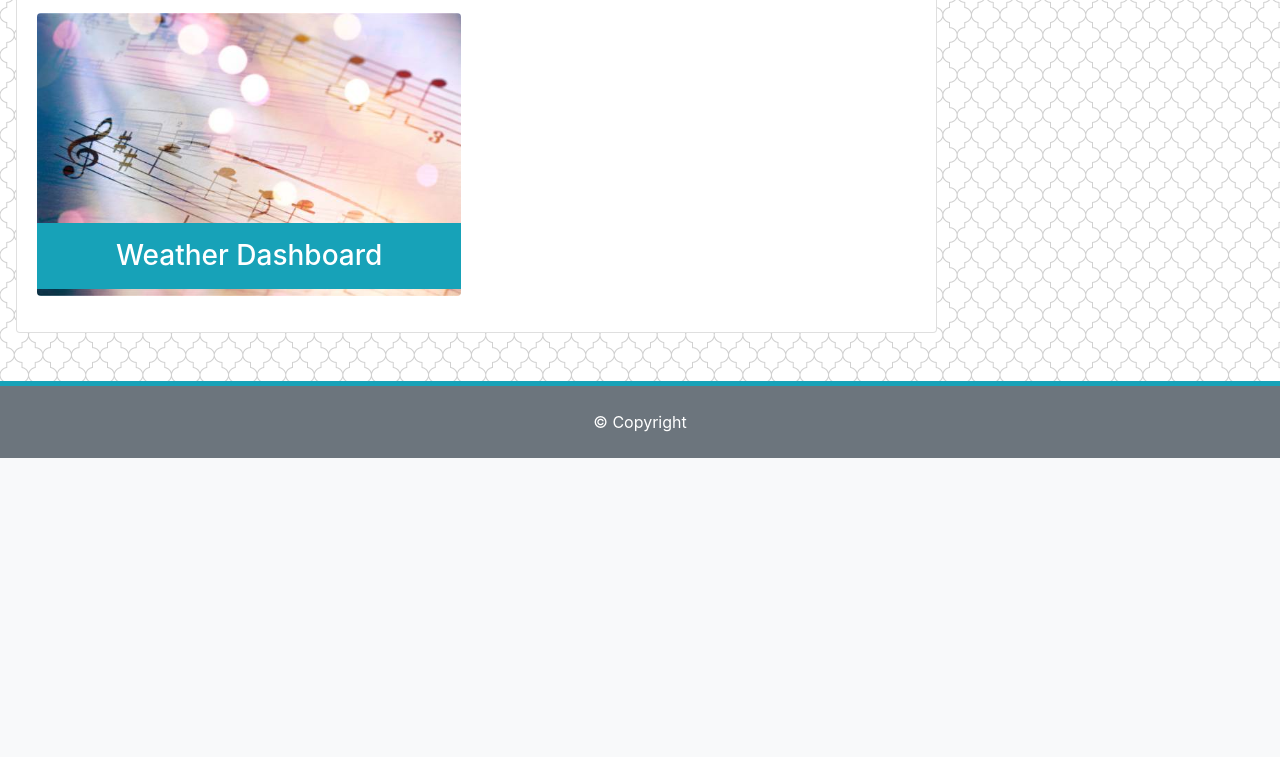
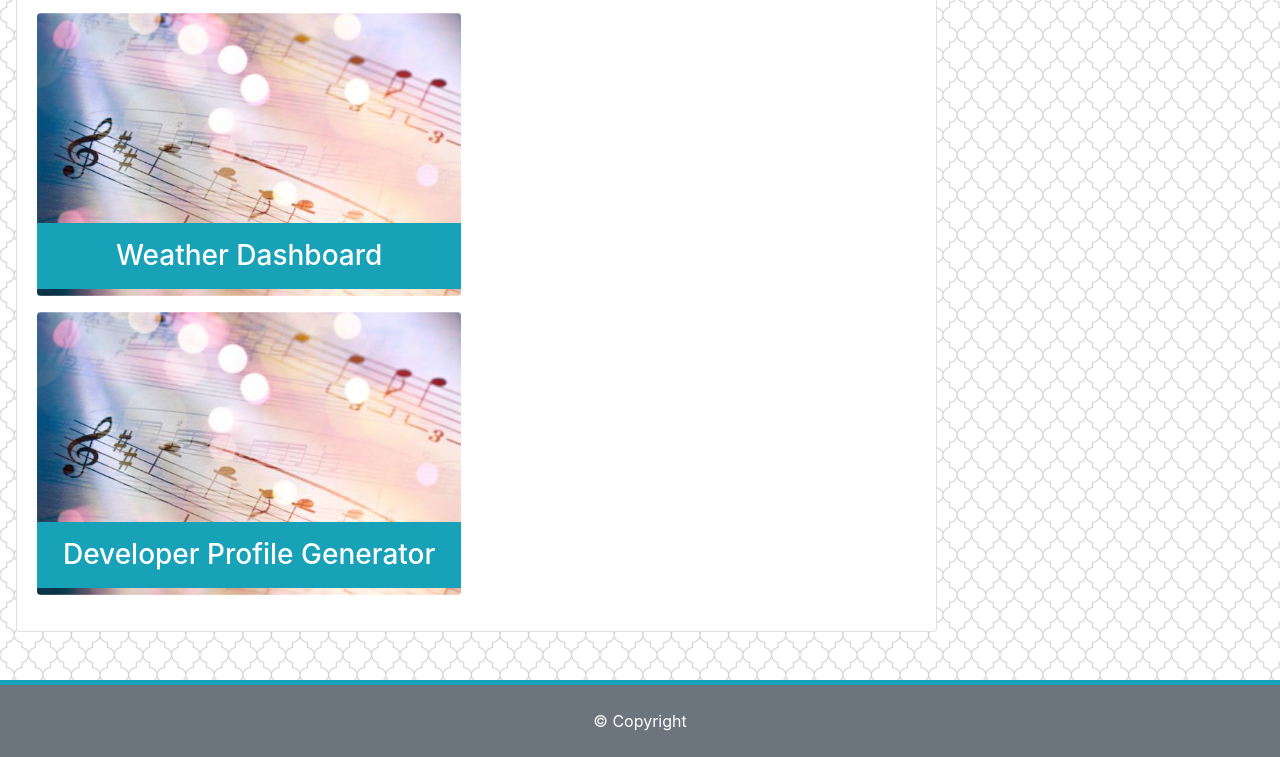
Before and after one commit to tamaragolub/Homework2, a plain HTML site: page portfolio.html in a window 1280 px wide. Shown: the part 605-1362 px from the top of the page. Before the commit the page ends 1063 px from the top, so only its background shows below. Drawn offline with nearby package versions, Linux system fonts and the light colour scheme.

Commit message:
added the Developer Profile Generator

```diff
--- a/portfolio.html
+++ b/portfolio.html
@@ -118,6 +118,17 @@
                         </div>
                     </div>
 
+                    <div class="row">
+                        <div class="col-md-6">
+                            <div class="entry position-relative text-center text-white">
+                                <a href="https://tamaragolub.github.io/developer-profile/">
+                                    <h3 class="bg-info p-3 w-100 text-white"> Developer Profile Generator </h3>
+                                    <img src="assets/images/Music1.jpg" class="rounded img-fluid mb-3" alt="DeveloperProfile">
+                                </a>
+                            </div>
+                        </div>
+                    </div>
+
                 </div>
             </div>
         </div>
```
